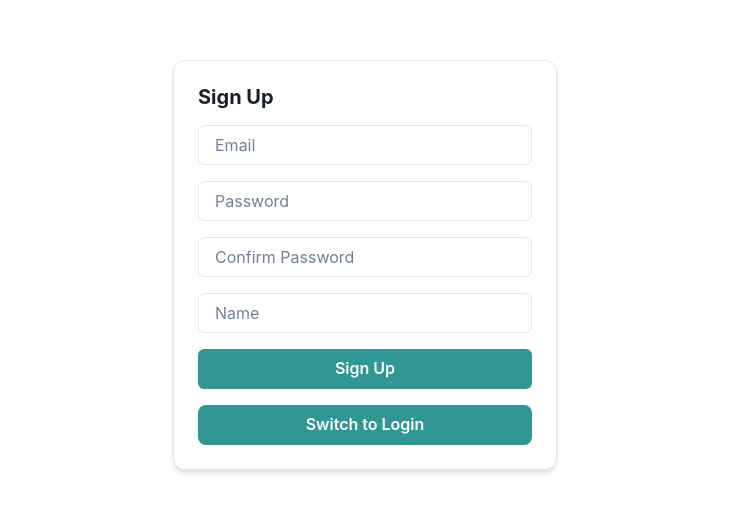
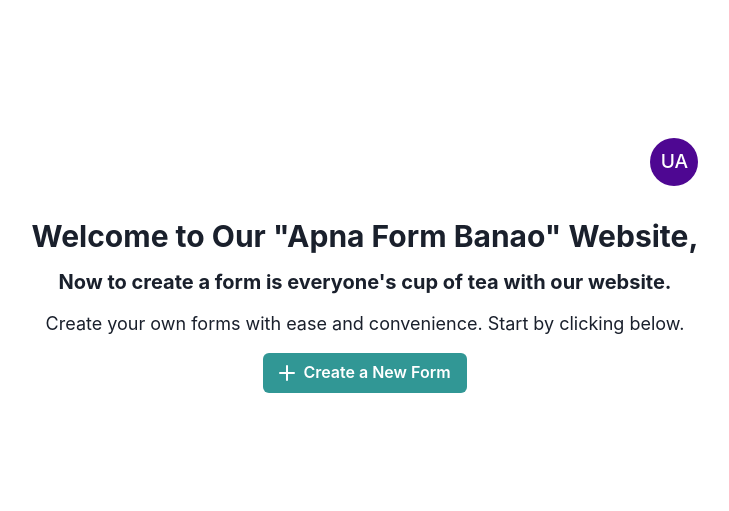
Before and after one commit to Avi2001tech/google_form_web, a React (Create React App) app: page /intro in a window 1280 px wide. Shown: the part 135-646 px from the top of the page, without its empty margins (275-1004 px from the left). Built offline with nearby package versions, Linux system fonts and the light colour scheme.

Commit message:
Intropage created

```diff
--- a/package.json
+++ b/package.json
@@ -3,6 +3,7 @@
   "version": "0.1.0",
   "private": true,
   "dependencies": {
+    "@chakra-ui/icons": "^2.1.0",
     "@chakra-ui/react": "^2.8.0",
     "@emotion/react": "^11.11.1",
     "@emotion/styled": "^11.11.0",
@@ -12,6 +13,7 @@
     "framer-motion": "^10.15.1",
     "react": "^18.2.0",
     "react-dom": "^18.2.0",
+    "react-router-dom": "^5.2.0",
     "react-scripts": "5.0.1",
     "web-vitals": "^2.1.4"
   },
--- a/src/App.js
+++ b/src/App.js
@@ -2,13 +2,14 @@ import React, { useState } from 'react';
 import {
   ChakraProvider,
   Box,
-  Heading,
+  Input,
   Flex,
   VStack,
-  Input,
   Button,
-  Divider,
+  Heading,
 } from '@chakra-ui/react';
+import { Link,BrowserRouter, Route, Switch, Redirect } from 'react-router-dom'; // Import necessary components from react-router-dom
+import IntroPage from './IntroPage'; // Import your IntroPage component
 
 function App() {
   const [isLoginForm, setIsLoginForm] = useState(false);
@@ -20,11 +21,20 @@ function App() {
   return (
     <ChakraProvider>
       <Flex minHeight="100vh" alignItems="center" justifyContent="center">
+        <BrowserRouter>
+          <Switch>
+            <Route path="/intro">
+              <IntroPage />
+            </Route>
+            <Route path="/">
               <Card
                 title={isLoginForm ? 'Login' : 'Sign Up'}
                 form={isLoginForm ? <LoginForm /> : <SignupForm />}
                 onToggle={toggleForm}
               />
+            </Route>
+          </Switch>
+        </BrowserRouter>
       </Flex>
     </ChakraProvider>
   );
@@ -62,9 +72,11 @@ function LoginForm() {
     <VStack spacing={4} align="stretch">
       <Input placeholder="Email" />
       <Input type="password" placeholder="Password" />
+      <Link to="/intro"> {/* Link to IntroPage */}
         <Button colorScheme="teal" width="100%">
           Login
         </Button>
+      </Link>
     </VStack>
   );
 }
@@ -76,9 +88,11 @@ function SignupForm() {
       <Input type="password" placeholder="Password" />
       <Input type="password" placeholder="Confirm Password" />
       <Input placeholder="Name" />
+      <Link to="/intro"> {/* Link to IntroPage */}
         <Button colorScheme="teal" width="100%">
           Sign Up
         </Button>
+      </Link>
     </VStack>
   );
 }
--- a/src/IntroPage.js
+++ b/src/IntroPage.js
@@ -6,22 +6,26 @@ import {
   Heading,
   Text,
   Avatar,
-  IconButton,
 } from '@chakra-ui/react';
 import { AddIcon } from '@chakra-ui/icons';
-import { Link } from 'react-router-dom'; // Make sure to import the Link component if you're using React Router
+import { Link } from 'react-router-dom';
 
 function IntroPage() {
   return (
-    <Box p={4}>
-      <Flex justifyContent="space-between" alignItems="center">
+    <Box p={4} paddingTop="40px" paddingRight="40px" paddingBottom="40px" paddingLeft="40px">
+      <Flex justifyContent="flex-end" alignItems="flex-start">
         <Avatar name="User Avatar" size="md" />
-        <Text>Welcome to gf website</Text>
       </Flex>
       <Box mt={8} textAlign="center">
         <Heading size="lg" mb={4}>
-          Welcome to Our Website
+          Welcome to Our "Apna Form Banao" Website,
         </Heading>
+        <Heading size="md" mb={4}>
+          Now to create a form is everyone's cup of tea with our website.
+        </Heading>
+        <Text fontSize="lg" lineHeight="1.5" mb={4}>
+          Create your own forms with ease and convenience. Start by clicking below.
+        </Text>
         <Link to="/create-form">
           <Button colorScheme="teal" leftIcon={<AddIcon />}>
             Create a New Form
--- a/src/index.js
+++ b/src/index.js
@@ -1,17 +1,11 @@
 import React from 'react';
-import ReactDOM from 'react-dom/client';
-import './index.css';
+import ReactDOM from 'react-dom';
+import { BrowserRouter } from 'react-router-dom';
 import App from './App';
-import reportWebVitals from './reportWebVitals';
 
-const root = ReactDOM.createRoot(document.getElementById('root'));
-root.render(
-  <React.StrictMode>
+ReactDOM.render(
+  <BrowserRouter>
     <App />
-  </React.StrictMode>
+  </BrowserRouter>,
+  document.getElementById('root')
 );
-
-// If you want to start measuring performance in your app, pass a function
-// to log results (for example: reportWebVitals(console.log))
-// or send to an analytics endpoint. Learn more: https://bit.ly/CRA-vitals
-reportWebVitals();
```
Also changed, not shown: 1 other file (tests, documents, lock files or other folders). Lines whose indentation alone changed are shown as unchanged.
